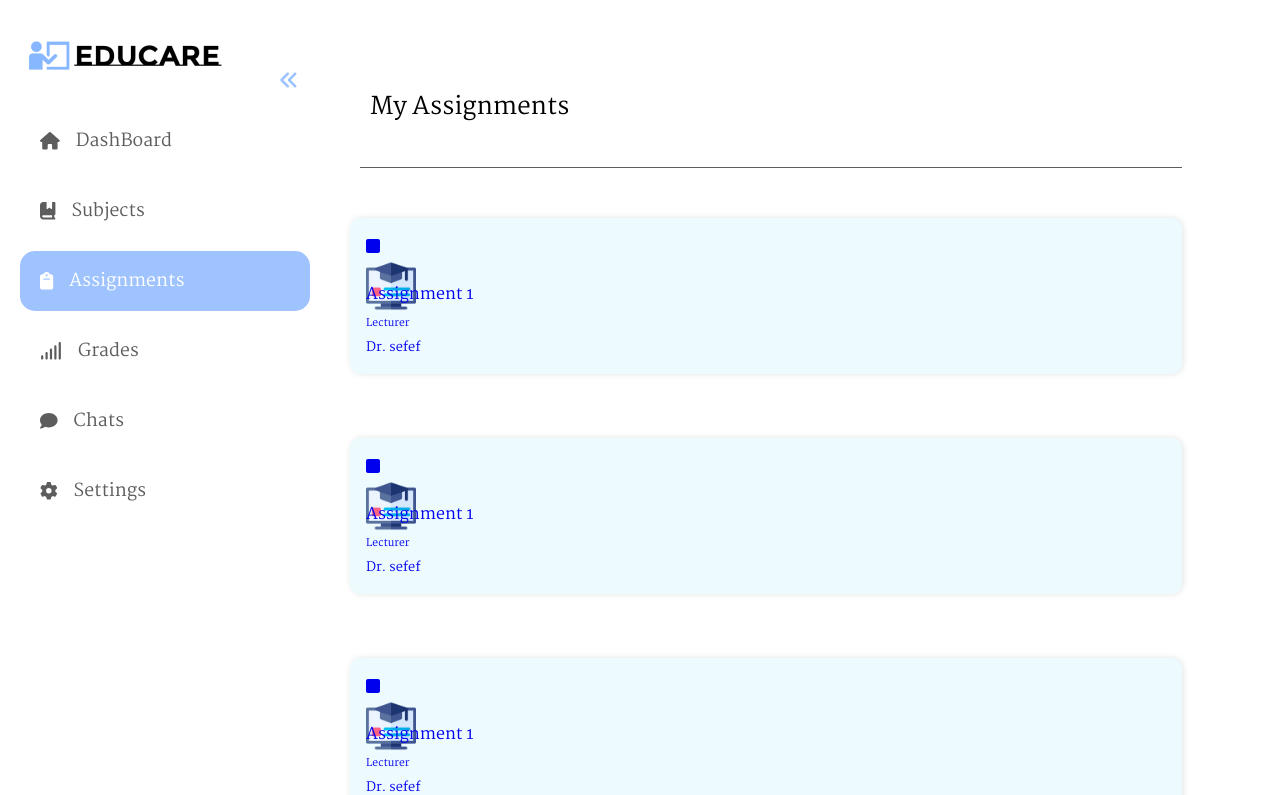
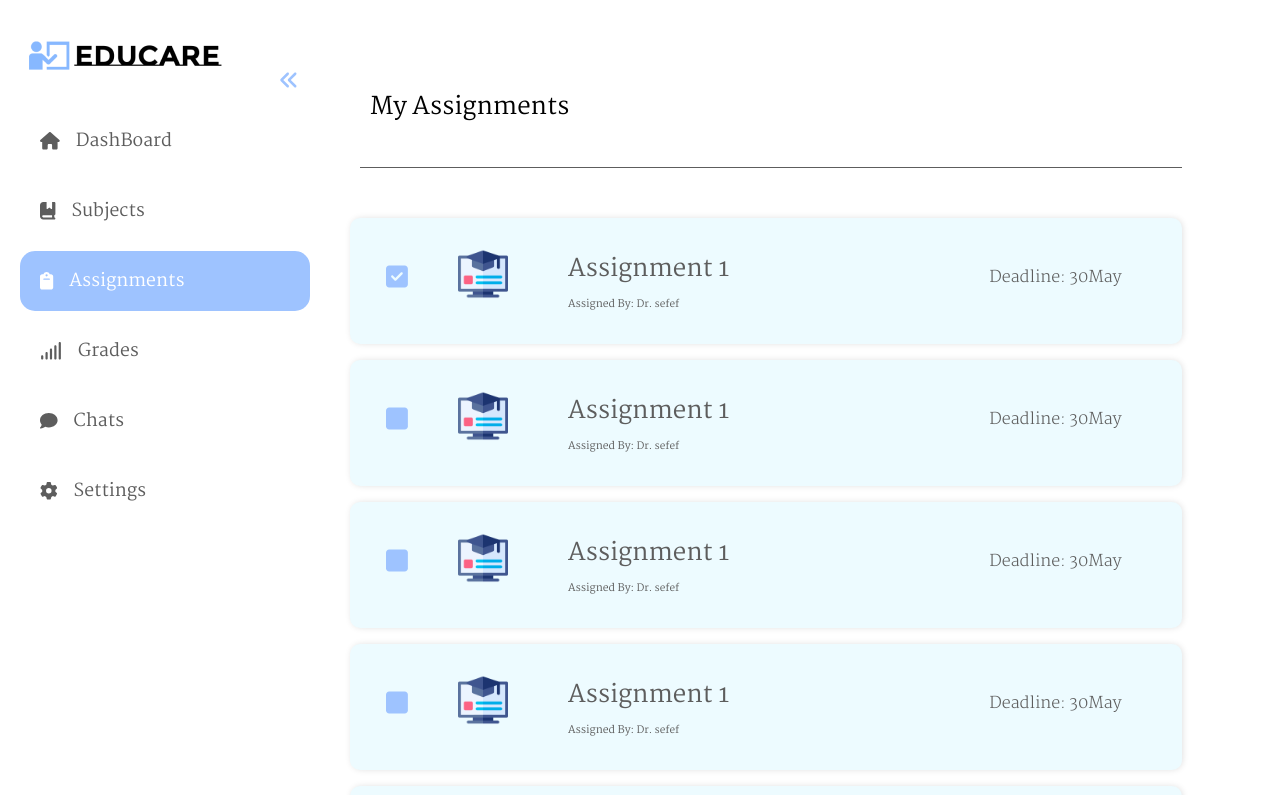
Before and after one commit to anishshrestha986/educare-frontend, a React (Vite) app: page /assignments in a window 1280 px wide. Shown: the top 795 px of the page. Built offline with nearby package versions, Linux system fonts and the light colour scheme; the HTML template or start-up script is replaced by a standard one.

Commit message:
assignment cards done

```diff
--- a/src/components/AssignmentCard.tsx
+++ b/src/components/AssignmentCard.tsx
@@ -15,9 +15,9 @@ export default function AssignmentCard(assignment: IAssignmentCardFields) {
         <Link to={`/assignments/${assignment._id}`}>
           <div className="checkBox">
             {assignment.completed ? (
-              <FontAwesomeIcon icon={faSquareCheck} />
+              <FontAwesomeIcon icon={faSquareCheck} className="checkbox" />
             ) : (
-              <FontAwesomeIcon icon={faSquare} />
+              <FontAwesomeIcon icon={faSquare} className="checkbox" />
             )}
           </div>
           <div className="subjectIcon">
@@ -36,12 +36,15 @@ export default function AssignmentCard(assignment: IAssignmentCardFields) {
               {assignment.name.substring(0, 40)}
             </div>
             <div className="subjectLecturer">
-              <span className="title">Lecturer</span>
-              <div className="lecturerName">
+              <span className="title">Assigned By: </span>
+              <span className="lecturerName">
                 {assignment.subject.lecturer.name.substring(0, 50)}
-              </div>
+              </span>
             </div>
-            <div className="subjectAssignment"></div>
+          </div>
+
+          <div className="assignmentDeadline">
+            Deadline: {assignment.deadline}
           </div>
         </Link>
       </div>
--- a/src/lib/assignmentDataTest.tsx
+++ b/src/lib/assignmentDataTest.tsx
@@ -17,7 +17,7 @@ export const assignments = [
       deleted: false,
     },
     deadline: "30May",
-    completed: false,
+    completed: true,
     assignedDate: "27 may",
 
     deleted: false,
--- a/src/styles/dashboard/subjects|grades.css
+++ b/src/styles/dashboard/subjects|grades.css
@@ -28,7 +28,7 @@
 .assignmentCardWrapper {
   display: flex;
   flex-direction: column;
-  gap: 4rem 2rem;
+  gap: 1rem;
   text-align: center;
   max-width: auto;
   margin: 50px auto;
--- a/src/styles/subject|gradeCard.css
+++ b/src/styles/subject|gradeCard.css
@@ -17,7 +17,8 @@
 .assignmentCard {
   width: 800px;
   display: flex;
-  align-items: stretch;
+  position: relative;
+  flex-direction: row;
 }
 .subjectCard:hover,
 .gradeCard:hover {
@@ -25,9 +26,16 @@
   transition: ease-in 250ms;
   background-color: var(--blue);
 }
+.assignmentCard:hover {
+  transform: scale(1.05);
+  transition: ease-in 250ms;
+  background-color: var(--purple);
+}
 .subjectCard:hover .subjectName,
-.gradeCard:hover .subjectName {
+.gradeCard:hover .subjectName,
+.assignmentCard:hover .assignmentName {
   color: var(--white);
+  font-weight: 600;
 }
 
 .subjectIcon {
@@ -35,7 +43,8 @@
   height: 20px;
 }
 .assignmentCard .subjectIcon {
-  flex-direction: row;
+  float: left;
+  margin: 15px 30px;
 }
 
 .subjectIcon img {
@@ -48,11 +57,30 @@
   color: var(--darkgrey);
 }
 .assignmentCard .assignmentDetails {
-  flex-direction: row;
-  position: relative;
+  margin: 15px 30px;
+
+  color: var(--darkgrey);
+  font-size: 1.5rem;
+  float: left;
+}
+.assignmentCard .assignmentDetails .subjectLecturer .lecturerName {
+  font-size: 10px;
 }
 .assignmentCard .checkBox {
-  flex-direction: row;
+  margin: 30px 20px;
+  float: left;
+}
+.checkbox {
+  height: 25px;
+  color: var(--blue);
+}
+.assignmentCard .assignmentDeadline {
+  font-weight: 100;
+  margin: 30px 20px;
+  color: var(--darkgrey);
+  margin-left: 230px;
+  float: left;
+  font-size: 1rem;
 }
 
 .subjectName {
```
